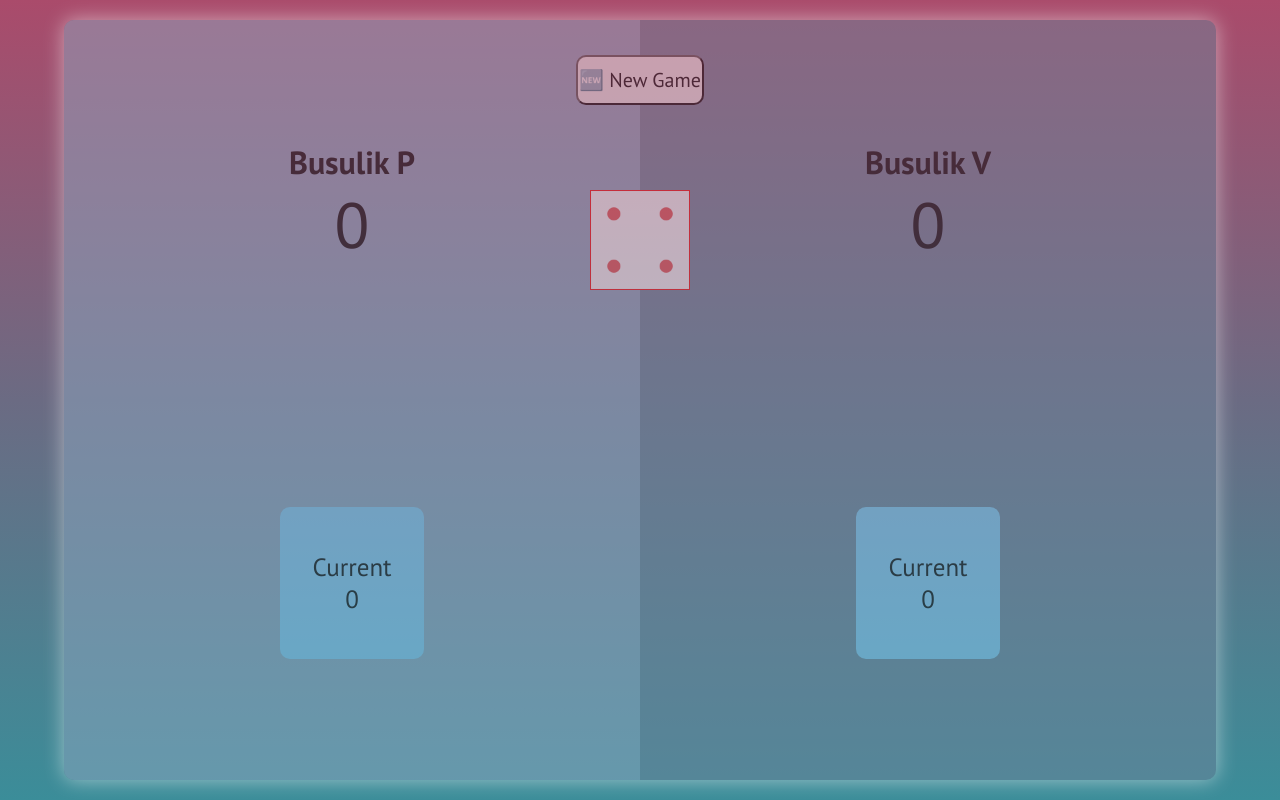
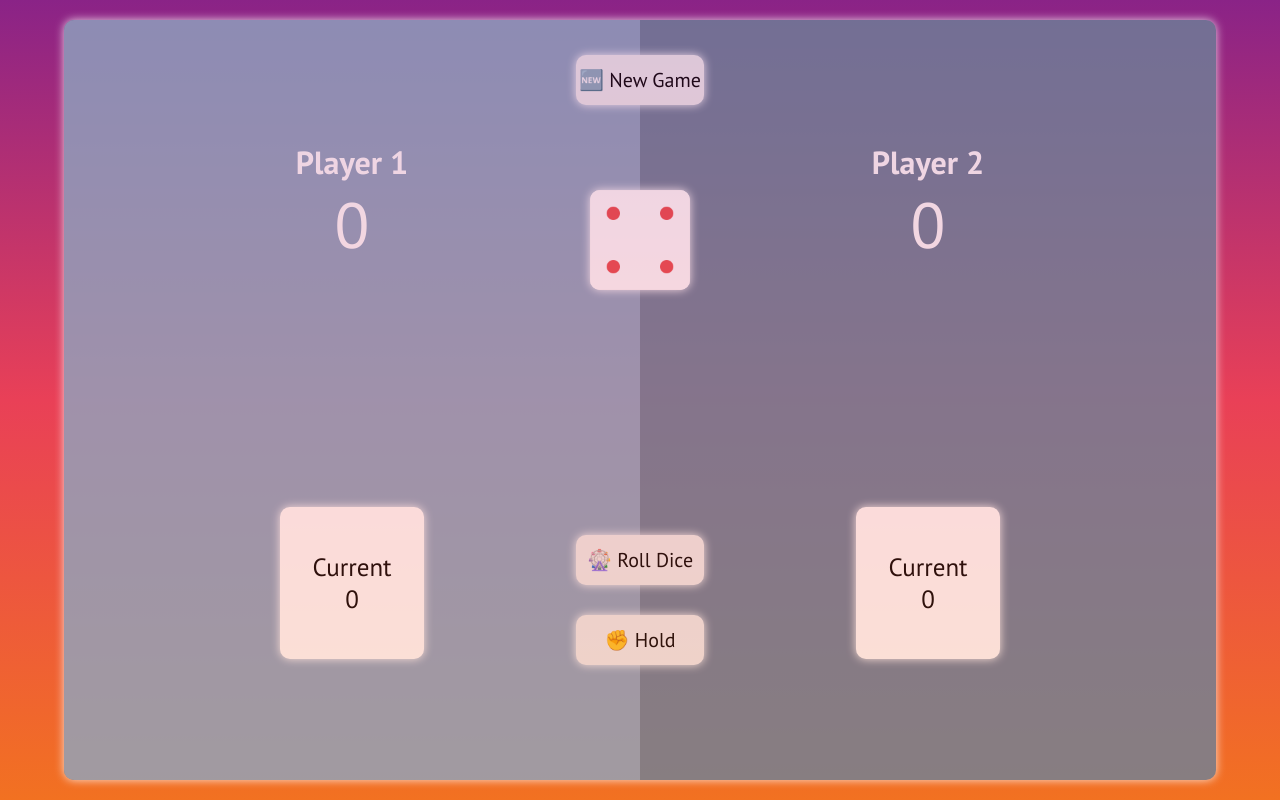
Before and after one commit to vasilemidrigan/pig-game, a plain HTML site: page index.html in a window 1280 px wide. Both pictures are taken after a click on the button "🆕 New Game". Drawn offline with Linux system fonts and the light colour scheme.

Commit message:
README.md file added and design changes implemented[3~

```diff
--- a/index.html
+++ b/index.html
@@ -22,7 +22,7 @@
       <button class="btn btn--hold">✊ Hold</button>
       <section class="player player-0 player--active">
         <div class="info">
-          <h2 id="name--0" class="name">Busulik P</h2>
+          <h2 id="name--0" class="name">Player 1</h2>
           <p id="score--0" class="score score-0">10</p>
         </div>
         <div class="current">
@@ -32,7 +32,7 @@
       </section>
       <section class="player player-1">
         <div class="info">
-          <h2 id="name--1" class="name">Busulik V</h2>
+          <h2 id="name--1" class="name">Player 2</h2>
           <p id="score--1" class="score score-1">10</p>
         </div>
         <div class="current">
--- a/script.js
+++ b/script.js
@@ -51,7 +51,7 @@ btnHold.addEventListener("click", function () {
   scoreArr[activePlayer] += currentScore;
   document.querySelector(`.score-${activePlayer}`).textContent =
     scoreArr[activePlayer];
-  if (scoreArr[activePlayer] >= 100) {
+  if (scoreArr[activePlayer] >= 5) {
     document
       .querySelector(`.player-${activePlayer}`)
       .classList.add("player--winner");
@@ -68,8 +68,8 @@ btnNew.addEventListener("click", function () {
   player1.classList.remove("player--winner");
   player0.classList.add("player--active");
   player1.classList.remove("player--active");
-  btnRoll.classList.toggle("button--inactive");
-  btnHold.classList.toggle("button--inactive");
+  btnRoll.classList.remove("button--inactive");
+  btnHold.classList.remove("button--inactive");
 
   score0El.textContent = 0;
   score1El.textContent = 0;
--- a/style.css
+++ b/style.css
@@ -14,16 +14,24 @@
   font-family: "PT Sans", sans-serif;
 }
 h2 {
+  color: var(--white-color);
   font-size: 2em;
   display: inlin-block;
 }
 p {
   font-size: 25px;
 }
+img,
+button {
+  box-shadow: 0px 0px 10px var(--white-color);
+}
+button {
+  border-style: none;
+}
 body {
   width: 100vw;
   height: 100vh;
-  background: linear-gradient(#aa4b6b, #6b6b83, #3b8d99);
+  background: linear-gradient(#8a2387, #e94057, #f27121);
   display: flex;
   justify-content: center;
   align-items: center;
@@ -31,12 +39,12 @@ body {
 /* Main */
 main {
   background-color: var(--blue-light-color);
-  opacity: 0.5;
+  opacity: 0.8;
   width: 90vw;
   height: 95vh;
   border-radius: 10px;
   display: flex;
-  box-shadow: 0px 0px 20px var(--white-color);
+  box-shadow: 0px 0px 10px var(--white-color);
   overflow: hidden;
 }
 /* Players - 2 sections */
@@ -57,16 +65,19 @@ section {
 }
 /* Winner player */
 .player--winner {
-  background-color: yellow;
+  background: linear-gradient(#8a2387, #e94057, #f27121);
 }
 /* Total scores */
 .score {
   font-size: 4em;
+  color: var(--white-color);
 }
 /* Current scores */
 .current {
   margin: 0 auto;
-  background-color: lightskyblue;
+  box-shadow: 0px 0px 10px var(--white-color);
+
+  background-color: var(--white-color);
   width: 25%;
   height: 20%;
   border-radius: 10px;
@@ -78,13 +89,13 @@ section {
 /* Dice */
 .dice {
   background-color: var(--white-color);
-  border: 1px solid red;
   width: 100px;
   height: 100px;
   position: absolute;
   top: 30%;
   left: 50%;
   transform: translate(-50%, -50%);
+  border-radius: 10px;
 }
 /* Buttons */
 .btn {
```
Also changed, not shown: img/game.png (added), img/start.png (added), img/winner--state.png (added), 1 other file.
